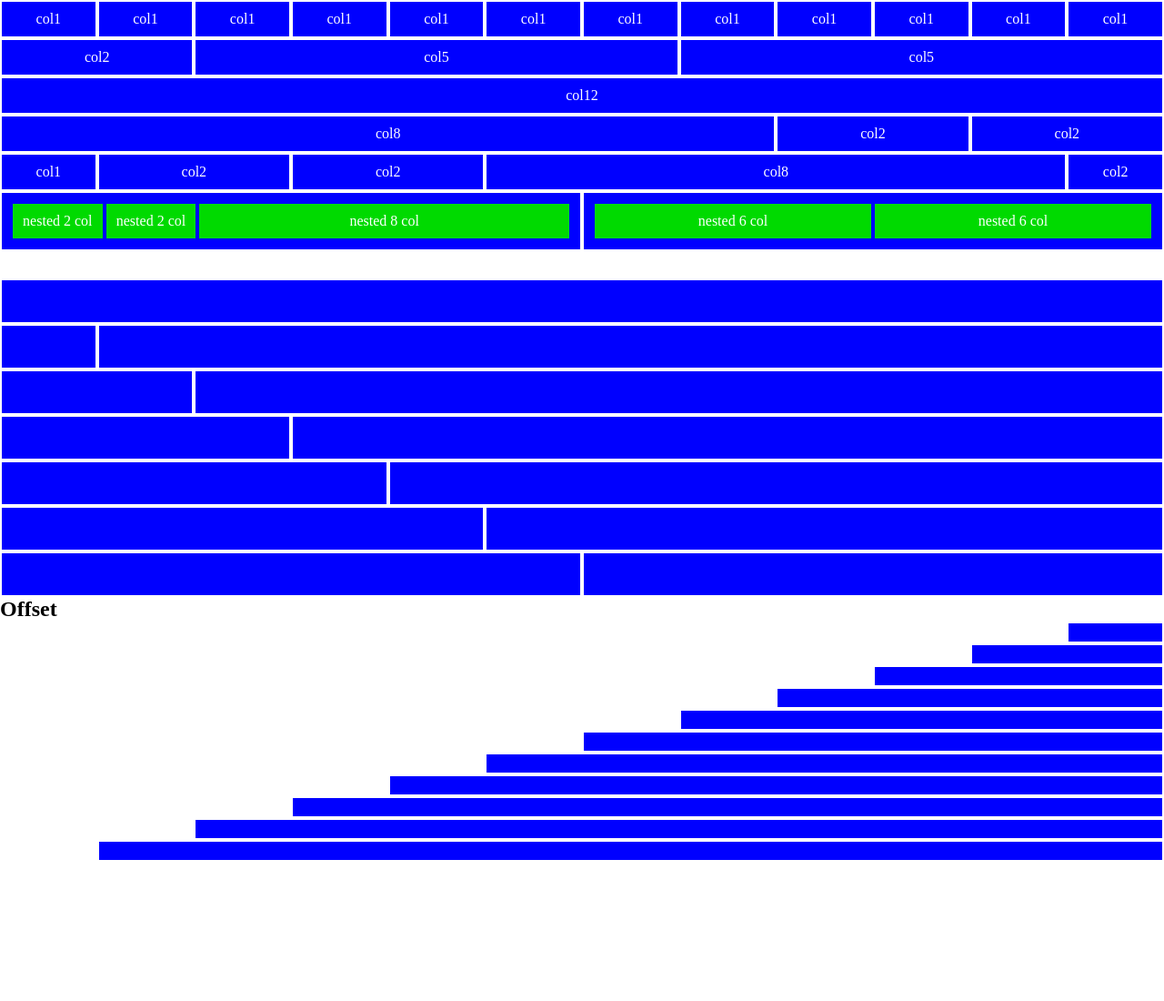
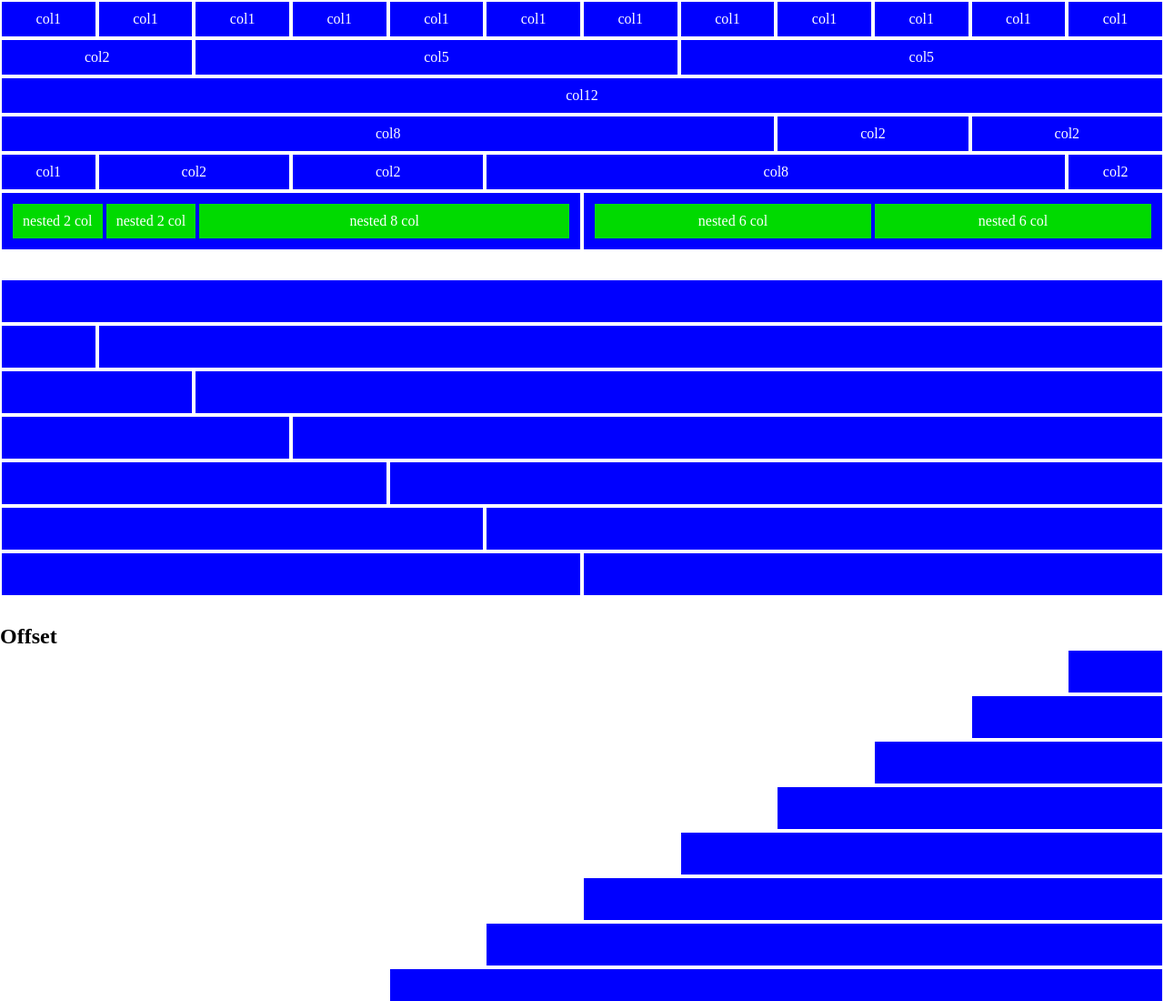
Before and after one commit to FedePizze/html-css-12bool, a plain HTML site: page index.html in a window 1280 px wide. Shown: the top 1100 px of the page at 91% size. Before the commit the page ends 947 px from the top, so only its background shows below. Drawn offline with Linux system fonts and the light colour scheme.

Commit message:
style aggiornato

```diff
--- a/style.css
+++ b/style.css
@@ -11,10 +11,10 @@
     border: 2px solid blue;
 }
 
-.container .row:nth-child(2), .container .row:nth-child(3){
+.container .row:nth-child(2), h1{
  margin-top: 30px;
 }
 
-.container .row:nth-child(2) [class*='col']{
+.container .row:nth-child(2) [class*='col'], .container .row:nth-child(4) [class*='col']{
     height: 50px;
 }
```
